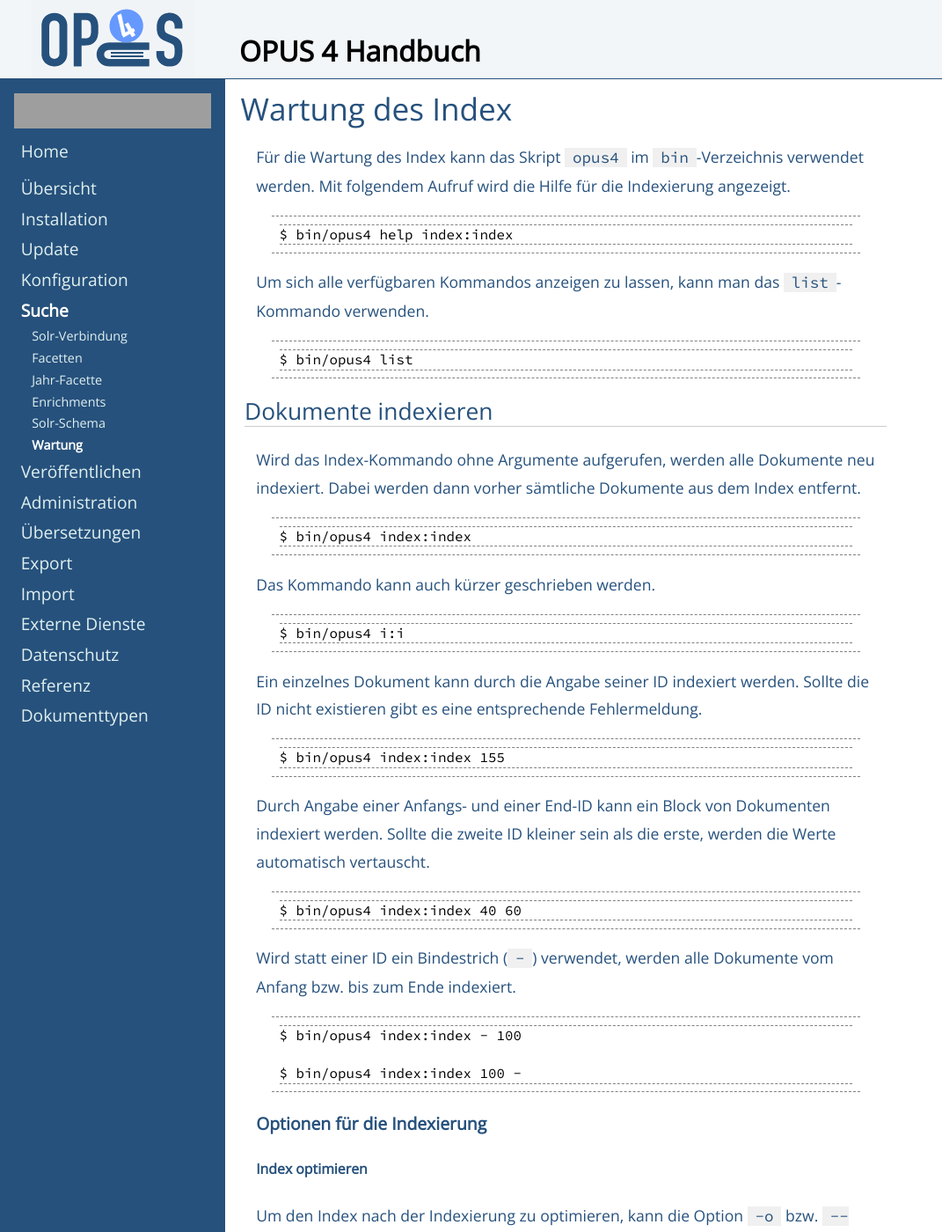
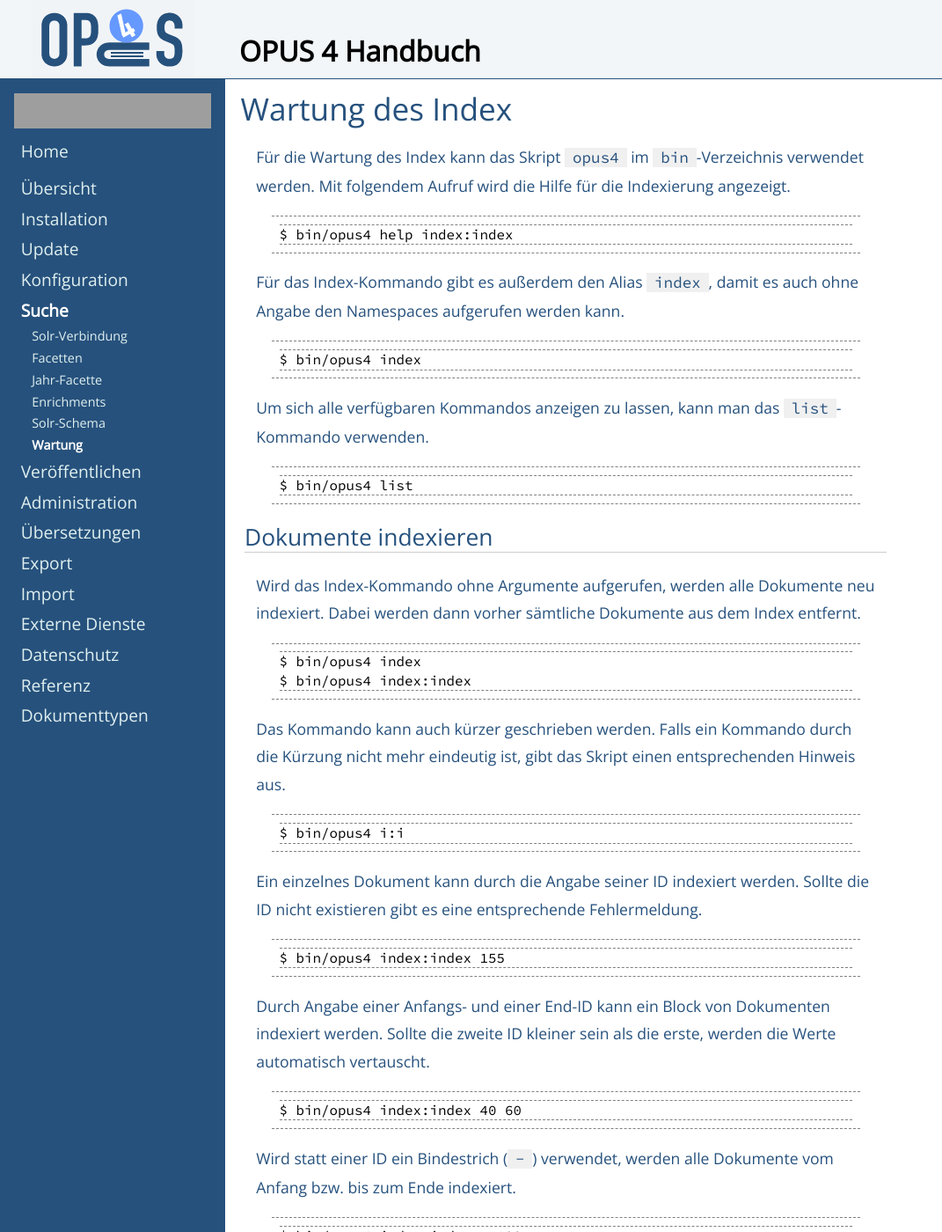
Before and after one commit to OPUS4/userdoc, a Jekyll site: the page built from search/maintenance.md, in a window 1280 px wide and 1400 px high. Shown: the whole window at 88% size, without its empty margins (0-1071 px from the left). Built offline with Jekyll 4.4.1, drawn with Linux system fonts in a browser that asks for light colours; grey boxes are pictures that could not be loaded.

Commit message:
OPUSVIER-4322 Added new index alias.

```diff
--- a/search/maintenance.md
+++ b/search/maintenance.md
@@ -10,6 +10,11 @@ die Hilfe für die Indexierung angezeigt.
 
     $ bin/opus4 help index:index
 
+Für das Index-Kommando gibt es außerdem den Alias `index`, damit es auch ohne Angabe den Namespaces aufgerufen
+werden kann.
+
+    $ bin/opus4 index
+
 Um sich alle verfügbaren Kommandos anzeigen zu lassen, kann man das `list`-Kommando verwenden.
 
     $ bin/opus4 list
@@ -19,10 +24,11 @@ Um sich alle verfügbaren Kommandos anzeigen zu lassen, kann man das `list`-Komm
 Wird das Index-Kommando ohne Argumente aufgerufen, werden alle Dokumente neu indexiert. Dabei werden dann vorher
 sämtliche Dokumente aus dem Index entfernt.
 
-
+    $ bin/opus4 index
     $ bin/opus4 index:index
 
-Das Kommando kann auch kürzer geschrieben werden.
+Das Kommando kann auch kürzer geschrieben werden. Falls ein Kommando durch die Kürzung nicht mehr eindeutig ist,
+gibt das Skript einen entsprechenden Hinweis aus.
 
     $ bin/opus4 i:i
 
```
